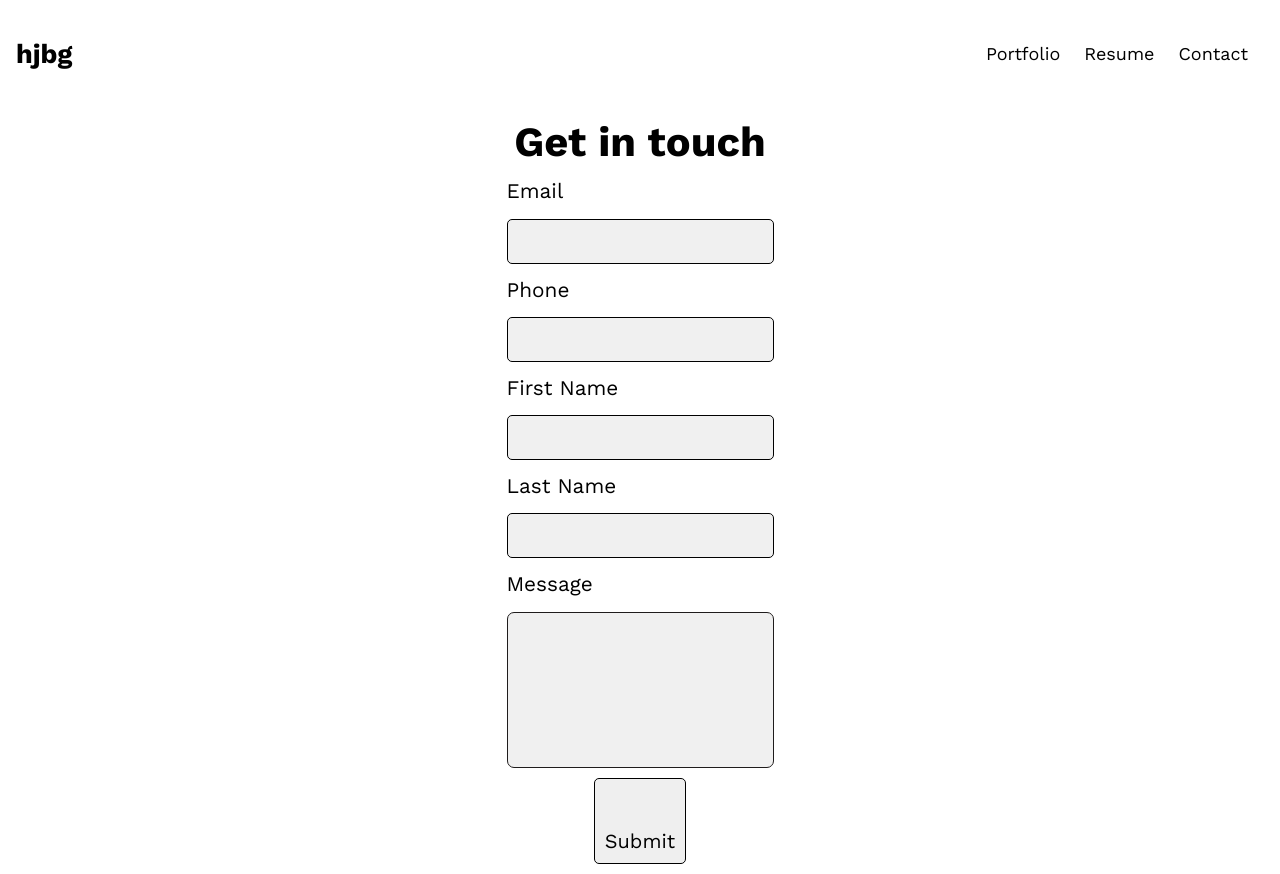
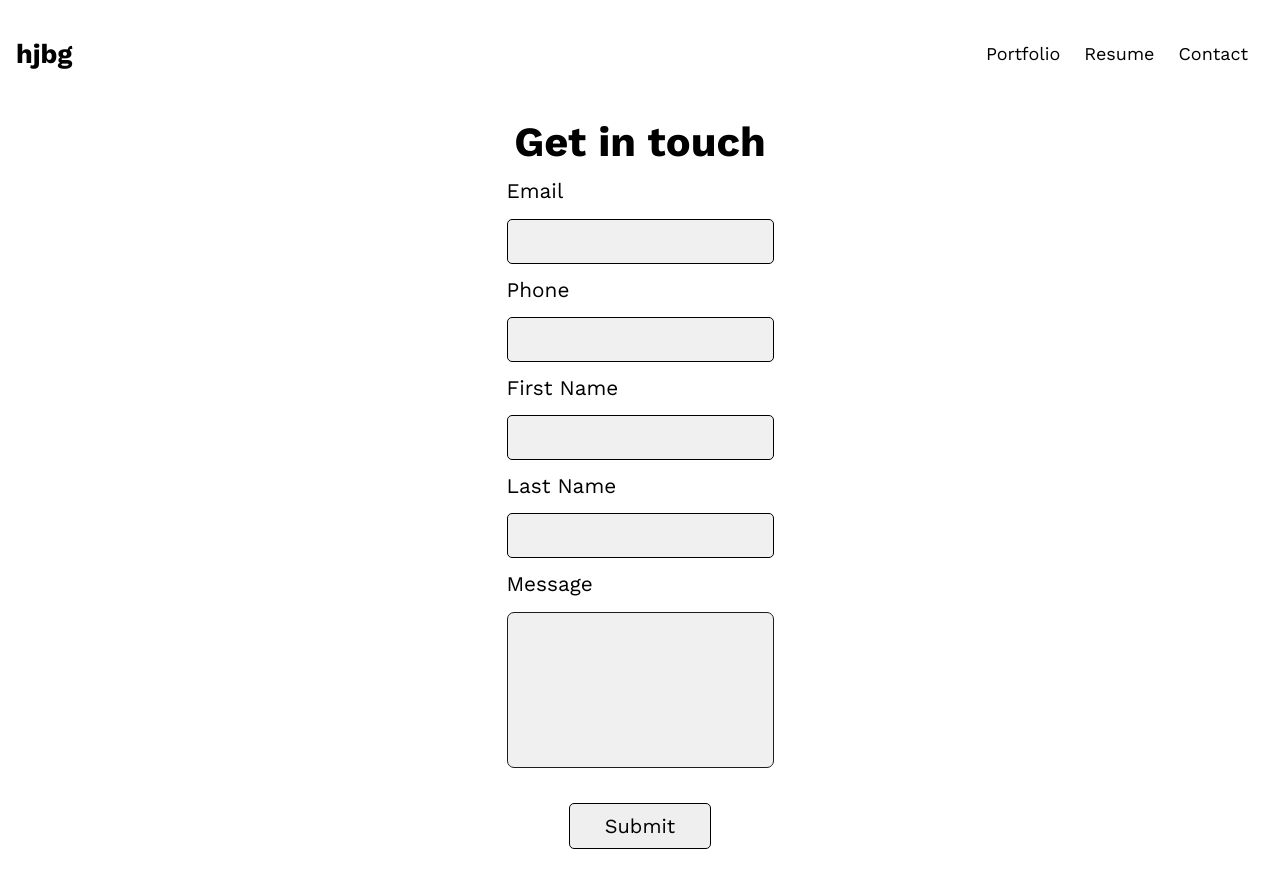
Before and after one commit to hgiven/subday, a Next.js app: page /contact in a window 1280 px wide. Built offline with nearby package versions, Linux system fonts and the light colour scheme.

Commit message:
Update global.css

```diff
--- a/styles/global.css
+++ b/styles/global.css
@@ -157,7 +157,7 @@ nav{
 
 .block button {
   padding: 10px;
-  padding-top: 50px;
+  margin: 25px;
   font-size: 20px;
   width: 100%;
   border: 1px solid #000000;
```
